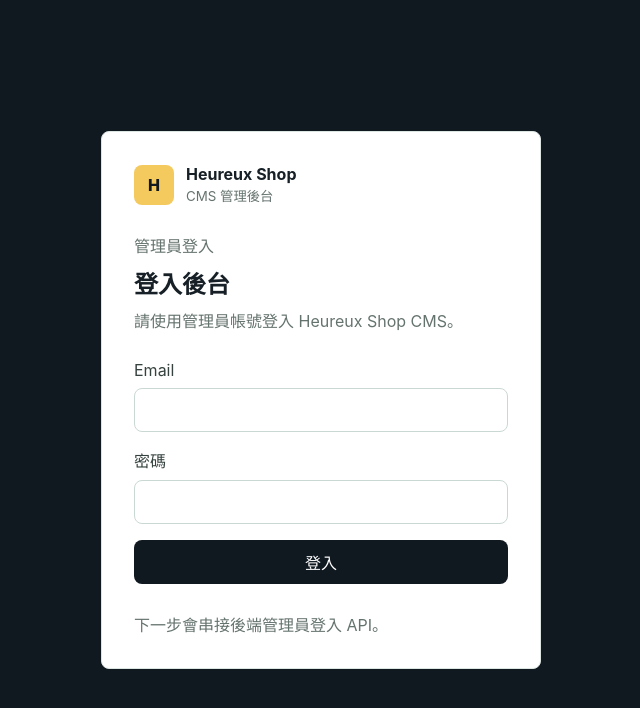
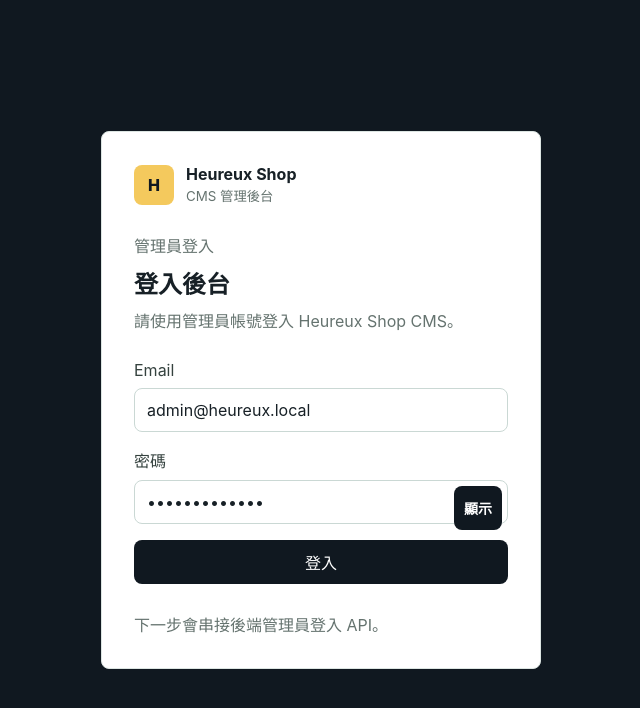
Before and after one commit to Bg6andjason/heureux-shop, a Next.js app in the folder apps/cms/: page /login in a window 1280 px wide. Shown: the top 708 px of the page, without its empty margins (319-959 px from the left). Built offline with nearby package versions, Linux system fonts and the light colour scheme.

Commit message:
feat: 建立 CMS 管理員登入驗證

```diff
--- a/apps/cms/src/app/globals.css
+++ b/apps/cms/src/app/globals.css
@@ -347,6 +347,7 @@
 }
 
 .auth-form input {
+  width: 100%;
   min-height: 44px;
   border: 1px solid #cad8d4;
   border-radius: 8px;
@@ -360,6 +361,51 @@
   border-radius: 8px;
   background: var(--sidebar);
   color: #ffffff;
+}
+
+.auth-form button:disabled {
+  cursor: progress;
+  opacity: 0.72;
+}
+
+.auth-message {
+  border-radius: 8px;
+  padding: 12px 14px;
+  font-weight: 700;
+}
+
+.auth-message-error {
+  border: 1px solid #f2b8b5;
+  background: #fff2f1;
+  color: #b3261e;
+}
+
+.field-error {
+  color: #b3261e;
+  font-weight: 700;
+}
+
+.password-field {
+  position: relative;
+  display: block;
+}
+
+.password-field input {
+  padding-right: 70px;
+}
+
+.password-toggle {
+  position: absolute;
+  top: 6px;
+  right: 6px;
+  min-height: 32px;
+  border: 1px solid var(--border);
+  border-radius: 8px;
+  padding: 0 10px;
+  background: var(--surface);
+  color: var(--foreground);
+  font-size: 14px;
+  font-weight: 700;
 }
 
 @media (max-width: 1000px) {
--- /dev/null
+++ b/apps/cms/src/app/login/LoginForm.tsx
@@ -0,0 +1,108 @@
+"use client";
+
+import { useRouter } from "next/navigation";
+import { useState } from "react";
+import {
+  ADMIN_DEMO_EMAIL,
+  ADMIN_DEMO_PASSWORD,
+  validateAdminLogin,
+} from "@/lib/admin-auth";
+
+type FieldErrors = {
+  email?: string;
+  password?: string;
+};
+
+export default function LoginForm() {
+  const router = useRouter();
+  const [error, setError] = useState<string | null>(null);
+  const [fieldErrors, setFieldErrors] = useState<FieldErrors>({});
+  const [showPassword, setShowPassword] = useState(false);
+  const [isSubmitting, setIsSubmitting] = useState(false);
+
+  function handleSubmit(formData: FormData) {
+    setError(null);
+    setFieldErrors({});
+    setIsSubmitting(true);
+
+    const email = String(formData.get("email") ?? "");
+    const password = String(formData.get("password") ?? "");
+    const result = validateAdminLogin(email, password);
+
+    if (!result.ok) {
+      setIsSubmitting(false);
+      if (result.field) {
+        setFieldErrors({ [result.field]: result.message });
+      } else {
+        setError(result.message);
+      }
+      return;
+    }
+
+    window.sessionStorage.setItem("heureux-cms-admin", "demo");
+    router.replace("/");
+  }
+
+  return (
+    <form action={handleSubmit} className="auth-form" noValidate>
+      {error ? (
+        <p className="auth-message auth-message-error" role="alert">
+          {error}
+        </p>
+      ) : null}
+
+      <label htmlFor="admin-email">
+        <span>Email</span>
+        <input
+          aria-describedby={fieldErrors.email ? "admin-email-error" : undefined}
+          aria-invalid={fieldErrors.email ? "true" : "false"}
+          autoComplete="email"
+          defaultValue={ADMIN_DEMO_EMAIL}
+          id="admin-email"
+          inputMode="email"
+          name="email"
+          required
+          type="text"
+        />
+        {fieldErrors.email ? (
+          <small className="field-error" id="admin-email-error">
+            {fieldErrors.email}
+          </small>
+        ) : null}
+      </label>
+
+      <label htmlFor="admin-password">
+        <span>密碼</span>
+        <span className="password-field">
+          <input
+            aria-describedby={fieldErrors.password ? "admin-password-error" : undefined}
+            aria-invalid={fieldErrors.password ? "true" : "false"}
+            autoComplete="current-password"
+            defaultValue={ADMIN_DEMO_PASSWORD}
+            id="admin-password"
+            name="password"
+            required
+            type={showPassword ? "text" : "password"}
+          />
+          <button
+            aria-label={showPassword ? "隱藏密碼" : "顯示密碼"}
+            className="password-toggle"
+            onClick={() => setShowPassword((value) => !value)}
+            type="button"
+          >
+            {showPassword ? "隱藏" : "顯示"}
+          </button>
+        </span>
+        {fieldErrors.password ? (
+          <small className="field-error" id="admin-password-error">
+            {fieldErrors.password}
+          </small>
+        ) : null}
+      </label>
+
+      <button disabled={isSubmitting} type="submit">
+        {isSubmitting ? "登入中..." : "登入"}
+      </button>
+    </form>
+  );
+}
--- a/apps/cms/src/app/login/page.tsx
+++ b/apps/cms/src/app/login/page.tsx
@@ -1,3 +1,5 @@
+import LoginForm from "./LoginForm";
+
 export default function LoginPage() {
   return (
     <main className="auth-page">
@@ -16,19 +18,7 @@
           <p className="auth-copy">請使用管理員帳號登入 Heureux Shop CMS。</p>
         </div>
 
-        <form className="auth-form">
-          <label>
-            <span>Email</span>
-            <input autoComplete="email" name="email" required type="email" />
-          </label>
-
-          <label>
-            <span>密碼</span>
-            <input autoComplete="current-password" name="password" required type="password" />
-          </label>
-
-          <button type="submit">登入</button>
-        </form>
+        <LoginForm />
 
         <p className="auth-hint">下一步會串接後端管理員登入 API。</p>
       </section>
--- /dev/null
+++ b/apps/cms/src/lib/admin-auth.ts
@@ -0,0 +1,34 @@
+export const ADMIN_DEMO_EMAIL = "admin@heureux.local";
+export const ADMIN_DEMO_PASSWORD = "heureux-admin";
+
+export type AdminLoginResult =
+  | { ok: true }
+  | { ok: false; field?: "email" | "password"; message: string };
+
+const emailPattern = /^[^\s@]+@[^\s@]+\.[^\s@]+$/;
+
+export function validateAdminLogin(email: string, password: string): AdminLoginResult {
+  const normalizedEmail = email.trim().toLowerCase();
+
+  if (!normalizedEmail) {
+    return { ok: false, field: "email", message: "請輸入 Email。" };
+  }
+
+  if (!emailPattern.test(normalizedEmail)) {
+    return { ok: false, field: "email", message: "請輸入有效的 Email 格式。" };
+  }
+
+  if (!password) {
+    return { ok: false, field: "password", message: "請輸入密碼。" };
+  }
+
+  if (password.length < 8) {
+    return { ok: false, field: "password", message: "密碼至少需要 8 碼。" };
+  }
+
+  if (normalizedEmail !== ADMIN_DEMO_EMAIL || password !== ADMIN_DEMO_PASSWORD) {
+    return { ok: false, message: "管理員帳號或密碼錯誤。" };
+  }
+
+  return { ok: true };
+}
```
